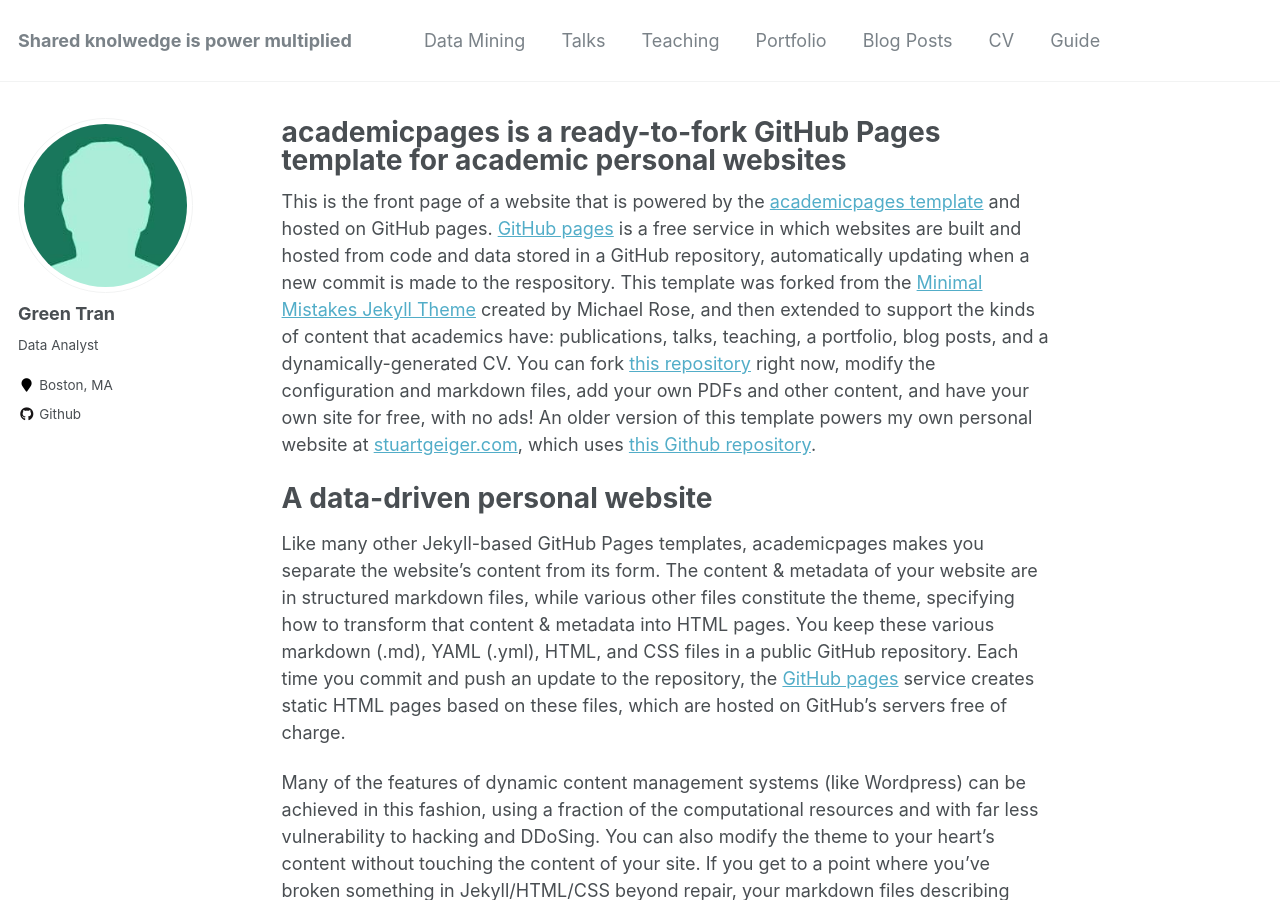
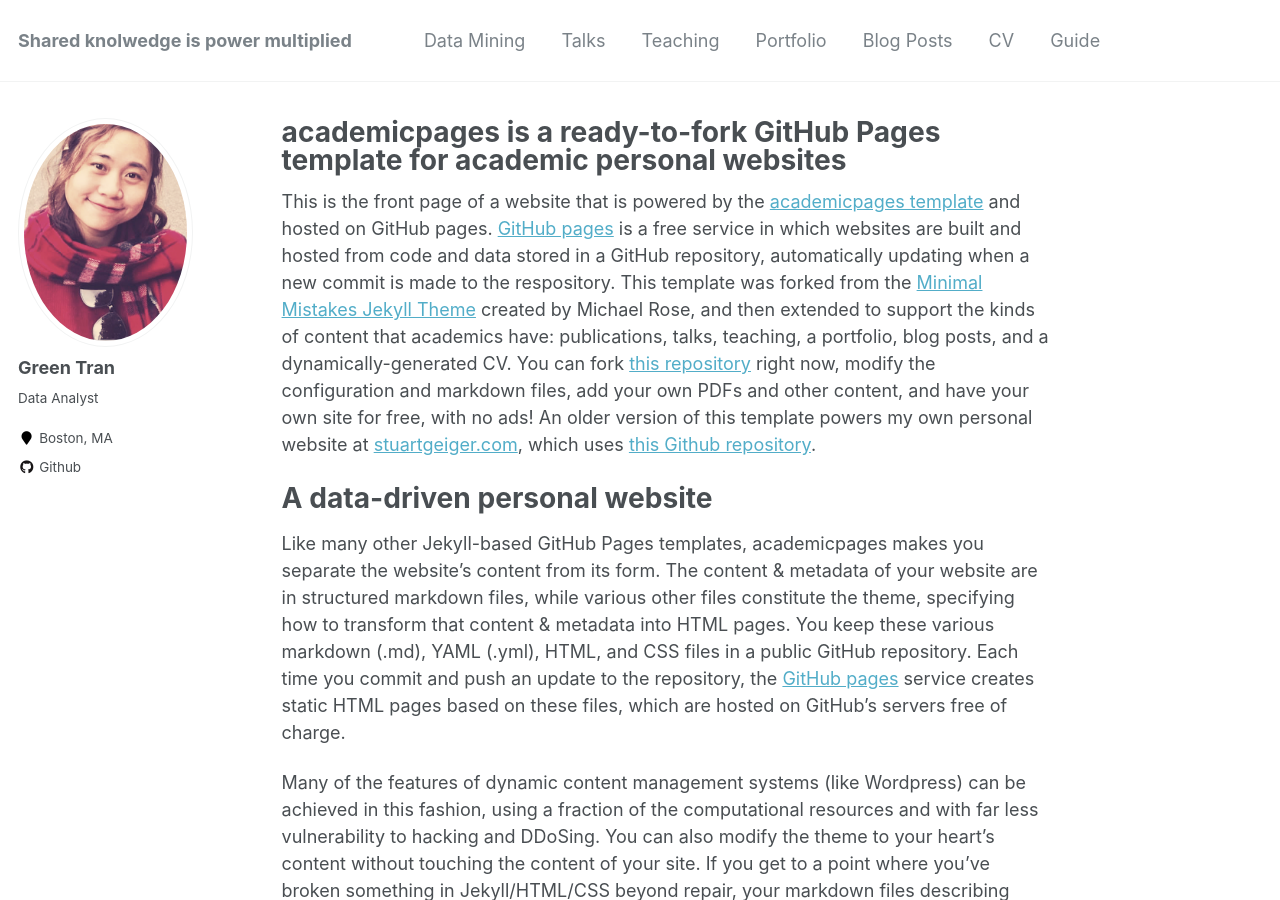
Before and after one commit to greentran/greentran.github.io, a Jekyll site: the page built from _pages/about.md, in a window 1280 px wide and 900 px high. Built offline with Jekyll 4.4.1, drawn with Linux system fonts in a browser that asks for light colours.

Commit message:
Update _config.yml

```diff
--- a/_config.yml
+++ b/_config.yml
@@ -81,7 +81,7 @@ analytics:
 # Site Author
 author:
   name             : "Green Tran"
-  avatar           : "bio-photo-2.jpg"
+  avatar           : "me.png"
   bio              : "Data Analyst"
   location         : "Boston, MA"
   employer         :
```
